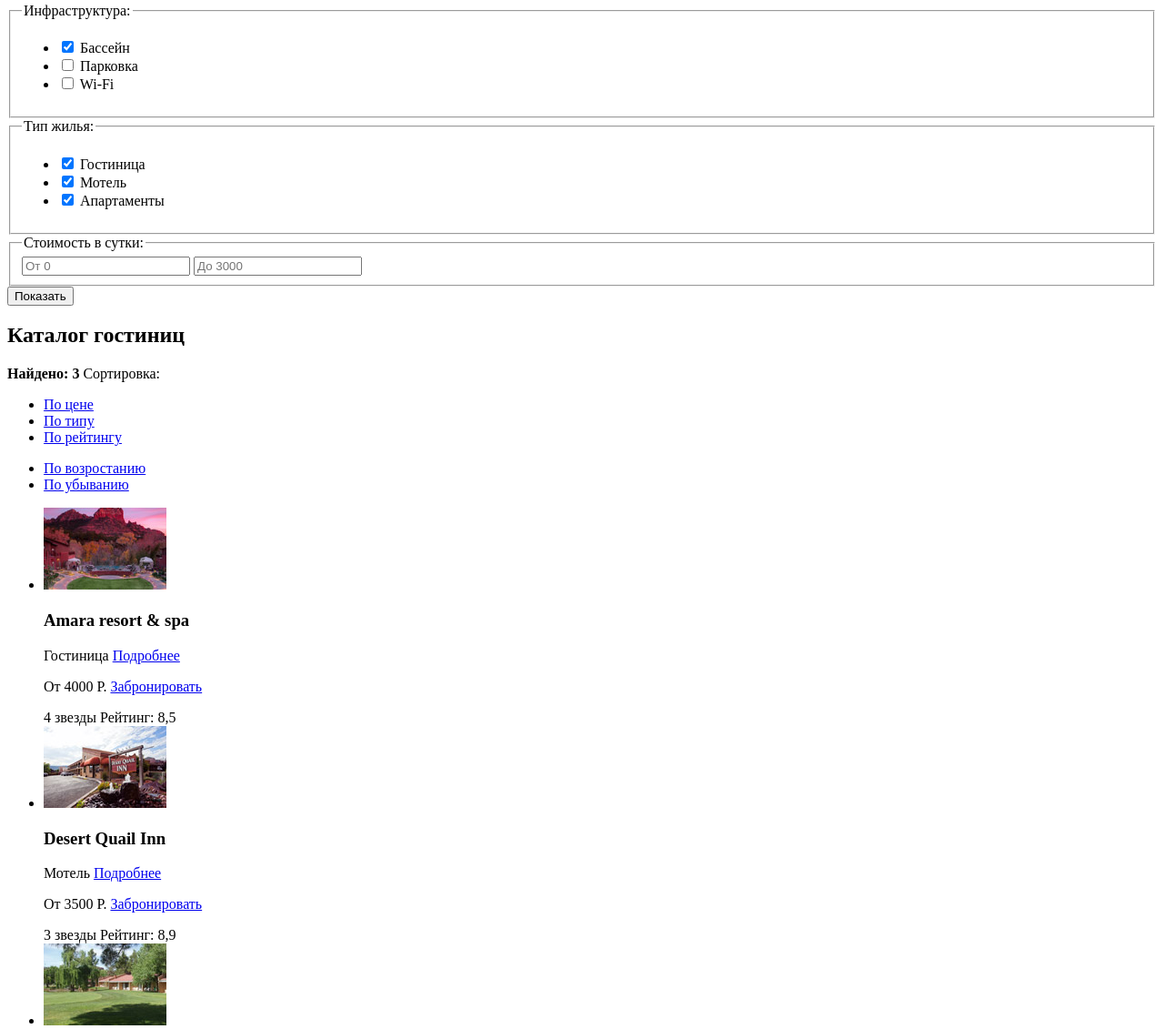
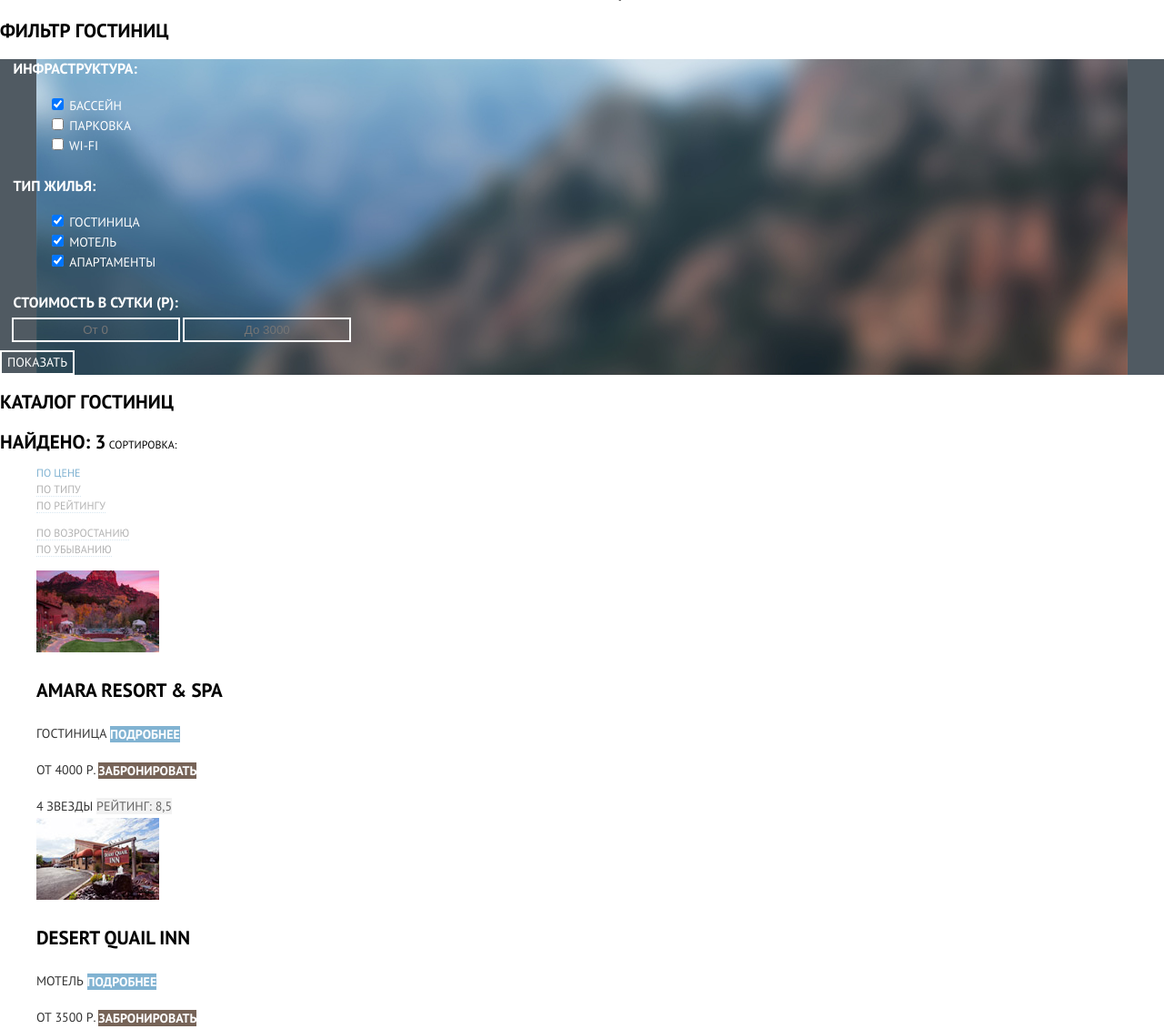
Before and after one commit to purgazz2/Sedona, a plain HTML site: page hotels.html in a window 1280 px wide. Shown: the part 246-1377 px from the top of the page at 91% size. Drawn offline with Linux system fonts and the light colour scheme.

Commit message:
Начал стилизацию каталога

```diff
--- a/hotels.html
+++ b/hotels.html
@@ -3,6 +3,8 @@
 
 <head>
     <meta charset="utf-8">
+    <link href="https://fonts.googleapis.com/css2?family=PT+Sans:wght@400;700&display=swap" rel="stylesheet">
+    <link rel="stylesheet" href="style.css">
     <title>Седона</title>
 </head>
 
@@ -12,12 +14,12 @@
             <ul class="site-navigation">
                 <li><a href="info.html">Информация</a></li>
                 <li><a href="media.html">Фото и видео</a></li>
-                <li><a href="map.html">Карта штата</a></li>
+                <li><a class="site-navigation-current"  href="map.html">Карта штата</a></li>
                 <li><a>Гостиницы</a></li>
             </ul>
         </nav>
         <a class="header-logo" href="index.html">
-            <img src="img/header-logo.jpg" alt="Логотип">
+            <img src="img/header-logo.png" alt="Логотип" width="138px" height="70px">
         </a>
     </header>
     <main class="container">
@@ -59,27 +61,29 @@
                         </li>
                     </ul>
                 </fieldset>
+                <div>
                     <fieldset>
-                    <legend>Стоимость в сутки:</legend>
+                        <legend>Стоимость в сутки (P):</legend>
                         <input type="text" name="" id="" placeholder="От 0">
                         <input type="text" name="" id="" placeholder="До 3000">
                     </fieldset>
                     <button class="filter-button" type="submit">Показать</button>
+                </div>
             </form>
         </section>
         <section class="catalog">
             <h2 class="visually-hidden">Каталог гостиниц</h2>
             <div class="sort">
-                <b>Найдено: 3</b>
+                <span class="sort-amount">Найдено: 3</span>
                 <span>Сортировка:</span>
                 <ul class="sort-type">
-                    <li><a href="#">По цене</a></li>
-                    <li><a href="#">По типу</a></li>
-                    <li><a href="#">По рейтингу</a></li>
+                    <li class="sort-item"><a class="sort-item-current" href="#">По цене</a></li>
+                    <li class="sort-item"><a href="#">По типу</a></li>
+                    <li class="sort-item"><a href="#">По рейтингу</a></li>
                 </ul>
                 <ul class="sort-increment">
-                    <li><a href="#">По возростанию</a></li>
-                    <li><a href="#">По убыванию</a></li>
+                    <li class="sort-item"><a href="#">По возростанию</a></li>
+                    <li class="sort-item"><a href="#">По убыванию</a></li>
                 </ul>
             </div>
             <ul class="catalog-list">
@@ -87,34 +91,38 @@
                     <div>
                         <img src="img/hotel-1.jpg" alt="Amara resort & spa" width="135px" height="90px">
                         <div>
+                            <a href="#">
                                 <h3>Amara resort & spa</h3>
+                            </a>
                             <p>
                                 <span>Гостиница</span>
-                                <a class="button" href="#">Подробнее</a>
+                                <a class="catalog-button detail" href="#">Подробнее</a>
                             </p>
                             <p>
                                 <span>От 4000 Р.</span>
-                                <a class="button" href="#">Забронировать</a>
+                                <a class="catalog-button catalog-booking" href="#">Забронировать</a>
                             </p>
                         </div>
                     </div>
                     <div>
                         <span>4 звезды</span>
-                        <span>Рейтинг: 8,5</span>
+                        <span class="rating">Рейтинг: 8,5</span>
                     </div>
                 </li>
                 <li class="catalog-item">
                     <div>
                         <img src="img/hotel-2.jpg" alt="Desert Quail Inn" width="135px" height="90px">
                         <div>
+                            <a href="#">
                                 <h3>Desert Quail Inn</h3>
+                            </a>
                             <p>
                                 <span>Мотель</span>
-                                <a class="button" href="#">Подробнее</a>
+                                <a class="catalog-button detail" href="#">Подробнее</a>
                             </p>
                             <p>
                                 <span>От 3500 Р.</span>
-                                <a class="button" href="#">Забронировать</a>
+                                <a class="catalog-button catalog-booking" href="#">Забронировать</a>
                             </p>
                         </div>
                     </div>
@@ -127,14 +135,16 @@
                     <div>
                         <img src="img/hotel-3.jpg" alt="Villas at Poco Diablo" width="135px" height="90px">
                         <div>
+                            <a href="#">
                                 <h3>Villas at Poco Diablo</h3>
+                            </a>
                             <p>
                                 <span>Апартаменты</span>
-                                <a class="button" href="#">Подробнее</a>
+                                <a class="catalog-button detail" href="#">Подробнее</a>
                             </p>
                             <p>
                                 <span>От 2000 Р.</span>
-                                <a class="button" href="#">Забронировать</a>
+                                <a class="catalog-button catalog-booking" href="#">Забронировать</a>
                             </p>
                         </div>
                     </div>
--- a/style.css
+++ b/style.css
@@ -113,6 +113,130 @@ h1 {
     background-color: #503e33;
 }
 
+.filter {
+    background-color: #505a62;
+    background-position: top center;
+    background-image: url("/img/filter-background.jpg");
+    background-repeat: no-repeat;
+}
+
+.filter fieldset {
+    border: none;
+}
+
+.filter legend {
+    font-size: 16px;
+    line-height: 21px;
+    font-weight: 700;
+    color: #ffffff;
+}
+
+.filter ul {
+    list-style: none;
+    line-height: 21px;
+    color: #ffffff;
+}
+
+.filter input[type = "text"] {
+    color: #ffffff;
+    line-height: 21px;
+    text-align: center;
+    vertical-align: middle;
+
+    background-color: transparent;
+    border: 2px solid #ffffff;
+}
+
+.filter-button {
+    font: inherit;
+    color: #ffffff;
+    line-height: 21px;
+    text-transform: uppercase;
+
+    background-color: transparent;
+    border: 2px solid #ffffff;
+}
+
+.sort {
+    font-size: 12px;
+    line-height: 18px;
+}
+
+.catalog .sort-amount {
+    font-size: 21px;
+    line-height: 26px;
+    font-weight: 700;
+}
+
+.sort ul {
+    list-style: none;
+}
+
+.sort-item a {
+    color: #000000;
+
+    border-bottom: 1px dotted #81b3d2;
+    opacity: 0.3;
+}
+
+.sort-item a:hover,
+.sort-item a:focus {
+    color: #81b3d2;
+
+    opacity: 1;
+}
+
+.sort-item a:active {
+    color: #000000;
+
+    border: none;
+    opacity: 1;
+}
+
+.sort-item .sort-item-current {
+    color: #81b3d2;
+
+    border: none;
+    opacity: 1;
+}
+
+.catalog-list {
+    list-style: none;
+}
+
+.catalog-item h3 {
+    font-size: 21px;
+    font-weight: 700;
+    color: #000000;
+}
+
+.catalog-item span {
+    line-height: 21px;
+    color: #333333;
+}
+
+.catalog-item .rating {
+    color: #666666;
+
+    background-color: #f2f2f2;
+}
+
+.catalog-button {
+    font-weight: 700;
+    line-height: 21px;
+    color: #ffffff;
+    text-align: center;
+    vertical-align: middle;
+}
+
+.catalog-item .detail {
+    background-color: #81b3d2;
+}
+
+.catalog-item .catalog-booking {
+    background-color: #766357;
+}
+
 .main-footer {
     opacity: 0.9;
 }
```
Also changed, not shown: img/filter-background.jpg (added). Lines whose indentation alone changed are shown as unchanged.
